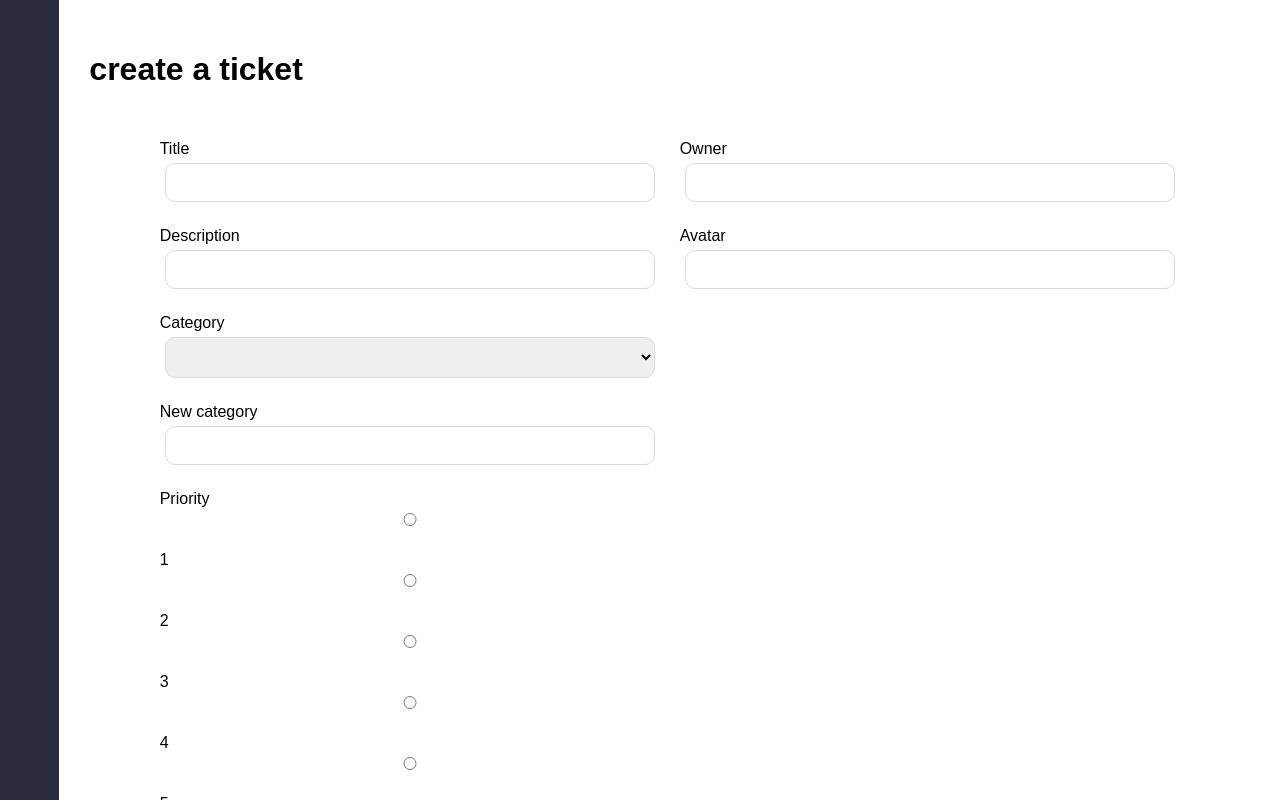
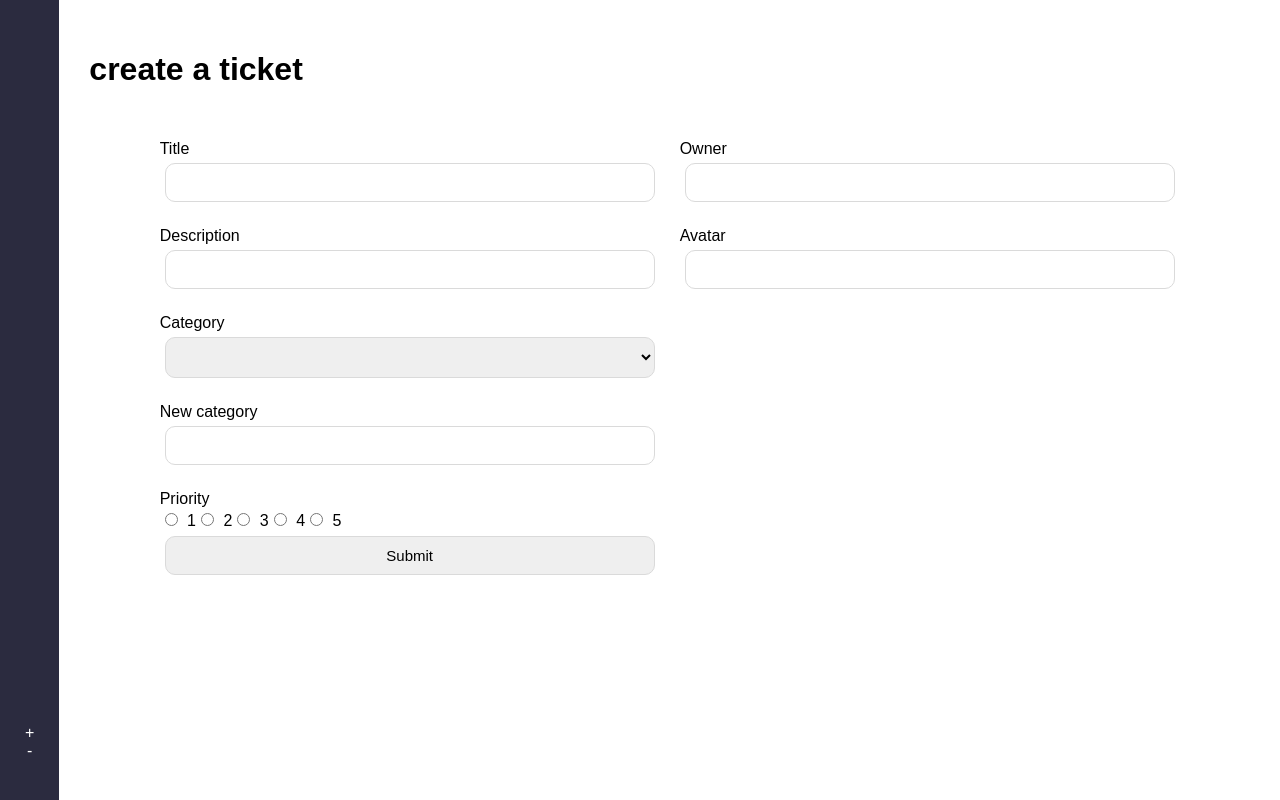
Before and after one commit to Bhagavath15/CRM-Frontend, a React (Vite) app: page /ticket in a window 1280 px wide. Shown: the top 800 px of the page. Built offline with nearby package versions, Linux system fonts and the light colour scheme.

Commit message:
CRM Frontend

```diff
--- a/src/App.css
+++ b/src/App.css
@@ -16,7 +16,7 @@ body {
 /* ------Nav------ */
 
 nav {
-  min-height: 120vh;
+  min-height: 100vh;
   background-color: rgb(43, 43, 63);
   color: rgb(255, 255, 255);
   text-align: center;
--- a/src/pages/Ticketpage.jsx
+++ b/src/pages/Ticketpage.jsx
@@ -65,7 +65,7 @@ export default function TicketPage() {
                             value={formData.category}
                         />
                         <label >Priority </label>
-                        <div className="multiple-inut-container"></div>
+                        <div className="multiple-inut-container">
                             <input
                                 id="priority-1"
                                 name="priority"
@@ -111,7 +111,7 @@ export default function TicketPage() {
                                 checked={formData.priority === 5}
                             />
                             <label className="priority-5"> 5</label>
-
+                        </div>
                         {editMode &&
                             <>
                                 <input
```
Lines whose indentation alone changed are shown as unchanged.
